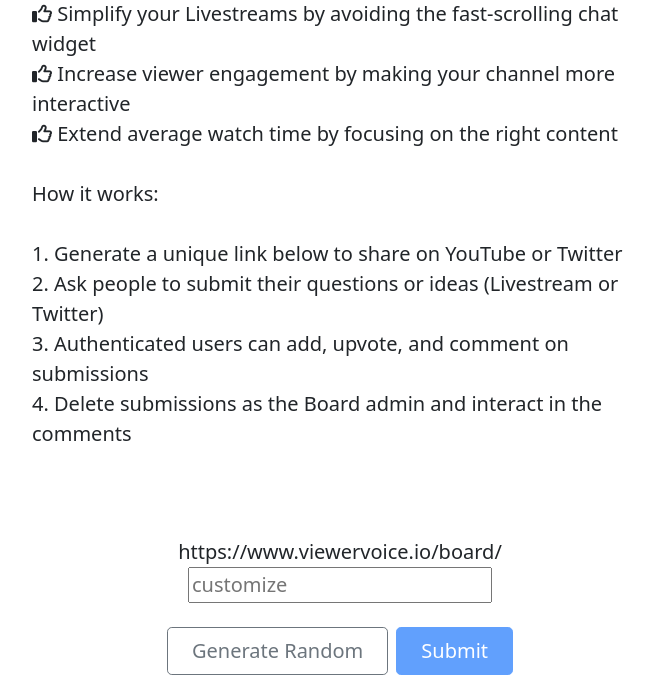
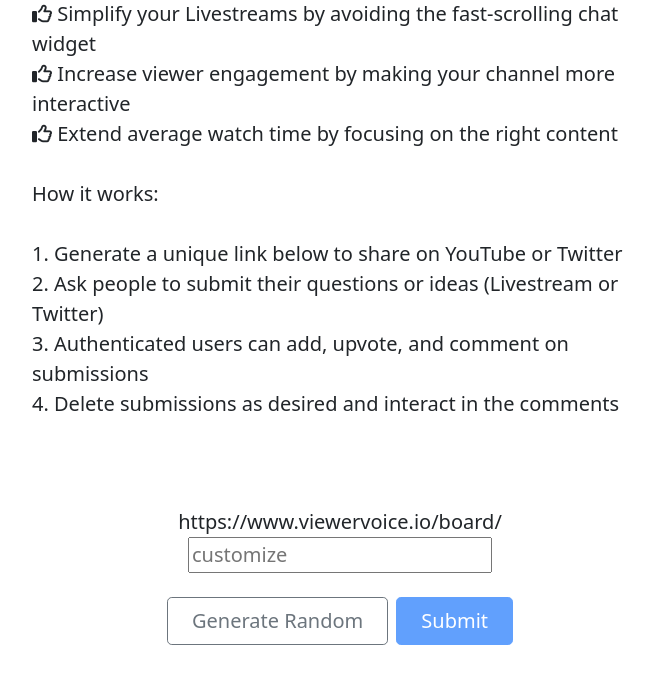
Before and after one commit to ljonespwc/ViewerVoice, a Flask app: page / in a window 1280 px wide. Shown: the part 314-1003 px from the top of the page, without its empty margins (300-951 px from the left). Run offline with Flask 3, Linux system fonts and the light colour scheme; some libraries are stand-ins or nearby versions.

Commit message:
various updates to UI

```diff
--- a/website/templates/base.html
+++ b/website/templates/base.html
@@ -30,7 +30,7 @@
                     </div>
                     {% endif %}
                     <div class="navbar-nav">
-                        <a class="nav-item nav-link" href="/">(Get Your Own Board)</a>
+                        <a class="nav-item nav-link" href="/">(Get Your Own Voice)</a>
                     </div>
                 </div>
             {% endif %}
--- a/website/templates/home.html
+++ b/website/templates/home.html
@@ -43,7 +43,7 @@
             1. Generate a unique link below to share on YouTube or Twitter<br>
             2. Ask people to submit their questions or ideas (Livestream or Twitter)<br>
             3. Authenticated users can add, upvote, and comment on submissions<br>
-            4. Delete submissions as the Board admin and interact in the comments<br>
+            4. Delete submissions as desired and interact in the comments<br>
         </p>
         <form method="POST">
             <div class="pt-3 text-center">
--- a/website/templates/posts_div.html
+++ b/website/templates/posts_div.html
@@ -3,7 +3,7 @@
 {% block content %}
 
 <div class="px-4 py-5 text-center">
-    <h1>{% block header %}ViewerBoard Submissions{% endblock %}</h1>
+    <h1>{% block header %}{{ board_owner[2] }}'s ViewerVoice Submissions{% endblock %}</h1>
 </div>
 
 <div id="posts">
--- a/website/views.py
+++ b/website/views.py
@@ -51,7 +51,7 @@ def show_board(board):
     db = get_db()
     # check to see if board exists
     db.execute(
-        '''SELECT board_id, id FROM users WHERE board_id = %s''', (board,))
+        '''SELECT board_id, id, name FROM users WHERE board_id = %s''', (board,))
     board_exists = db.fetchone()
     if not board_exists:
         flash('Sorry, there\'s no such board. Try again.',
```
